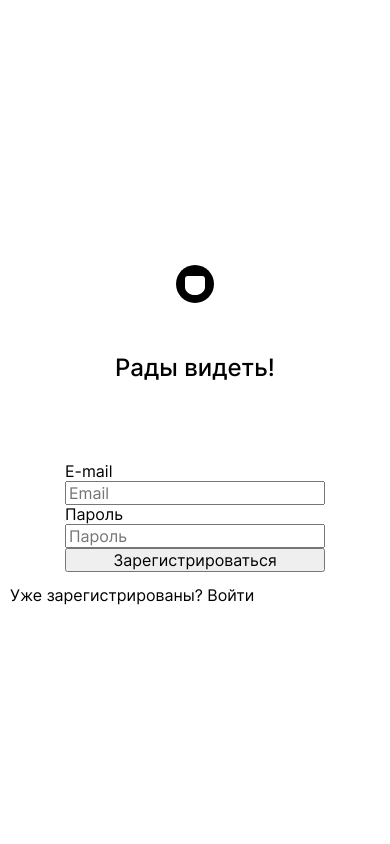
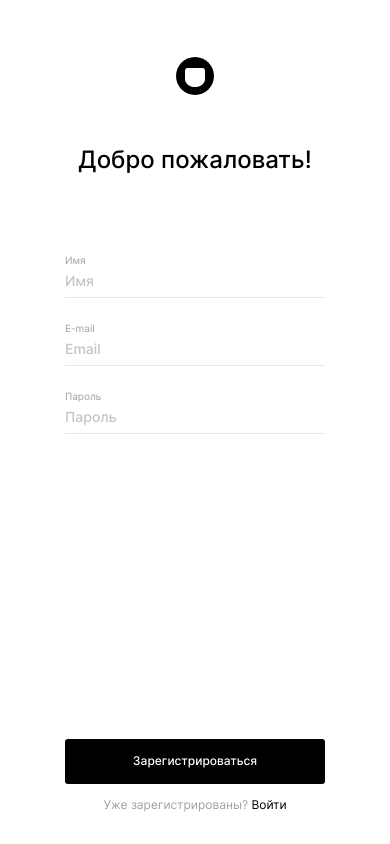
Before and after one commit to pchupchu/movies-explorer-frontend, a React (Create React App) app: page /signup in a window 390 px wide. Built offline with nearby package versions, Linux system fonts and the light colour scheme.

Commit message:
Add Register

```diff
--- a/src/components/Login/Login.css
+++ b/src/components/Login/Login.css
@@ -40,7 +40,6 @@
 @media screen and (max-width: 576px) {
   .login__title {
     text-align: center;
-    font-size: 24px;
     margin-bottom: 80px;
   }
 }
--- a/src/components/Register/Register.css
+++ b/src/components/Register/Register.css
@@ -1,22 +1,35 @@
-.login {
+.auth {
   margin: 0 auto;
-  padding-top: 70px;
-  padding-bottom: 70px;
   display: flex;
   flex-direction: column;
   justify-content: center;
   height: 100vh;
   max-width: 396px;
   width: 100%;
+  box-sizing: border-box;
+  padding: 70px 0;
 }
 
-.login__logo {
+@media screen and (max-width: 576px) and (min-height: 600px) {
+  .auth {
+    padding: 56px 10px 30px;
+  }
+}
+
+.auth__logo {
   height: 38px;
   width: 38px;
   margin-bottom: 40px;
 }
 
-.login__title {
+@media screen and (max-width: 576px) {
+  .auth__logo {
+    display: block;
+    margin: 0 auto 50px;
+  }
+}
+
+.auth__title {
   margin: 0;
   font-weight: 500;
   font-size: 24px;
@@ -25,81 +38,91 @@
 }
 
 @media screen and (max-width: 576px) {
-  .login__title {
-    font-size: 18px;
+  .auth__title {
+    text-align: center;
+    margin-bottom: 80px;
   }
 }
 
-.form {
+.auth__form {
   max-width: 396px;
-  margin: 0 auto;
+  margin: 0 auto 16px;
   width: 100%;
 }
 
 @media screen and (max-width: 576px) {
-  .form {
-    max-width: 238px;
+  .auth__form {
+    margin-bottom: 14px;
+    max-width: 260px;
+    display: flex;
+    flex-direction: column;
   }
 }
 
-.form__label {
+.auth__form-label {
+  position: relative;
   display: flex;
   flex-direction: column;
   font-weight: 400;
   font-size: 10px;
-  line-height: 12px;
+  line-height: 1.2;
   color: #a0a0a0;
   margin-bottom: 24px;
 }
 
-.form__item {
+.auth__form-item {
+  font-family: inherit;
+  margin: 0;
+  padding: 0;
   border: 0;
   width: 100%;
-  min-height: 27px;
+  min-height: 32px;
   box-sizing: border-box;
   border-bottom: 1px solid #e8e8e8;
   background-color: transparent;
   font-weight: 500;
   font-size: 14px;
-  line-height: 1.22;
+  line-height: 1.21;
 }
 
-.form__item:focus {
-  outline-color: #7178e4;
+.auth__form-item:focus {
+  outline: none;
+  border-bottom: 1px solid #000;
 }
 
-.form__item::placeholder {
+.auth__form-item::placeholder {
   font-family: inherit;
   color: #c4c4c4;
   font-size: 14px;
-  line-height: 1.22;
+  line-height: 1.21;
 }
 
-.form__item::-webkit-input-placeholder {
+.auth__form-item::-webkit-input-placeholder {
   font-family: inherit;
   color: #c4c4c4;
   font-size: 14px;
-  line-height: 1.22;
+  line-height: 1.21;
 }
 
-.form__item::-moz-placeholder {
+.auth__form-item::-moz-placeholder {
   font-family: inherit;
   color: #c4c4c4;
   font-size: 14px;
-  line-height: 1.22;
+  line-height: 1.21;
 }
 
-.form__item::-ms-input-placeholder {
+.auth__form-item::-ms-input-placeholder {
   font-family: inherit;
   color: #c4c4c4;
   font-size: 14px;
-  line-height: 1.22;
+  line-height: 1.21;
 }
 
-.form__item-error {
-  font-size: 12px;
-  color: #f00;
-  line-height: 1.21;
+.auth__form-error {
+  font-size: 10px;
+  font-weight: 400;
+  color: #ff4062;
+  line-height: 1.2;
   display: block;
   max-height: 12px;
   visibility: hidden;
@@ -107,69 +130,78 @@
   top: 100%;
   left: 0;
   width: max-content;
-  max-width: 358px;
-  margin-top: 1px;
+  max-width: 390px;
+  margin-top: 6px;
 }
 
 @media screen and (max-width: 576px) {
-  .form__item-error {
-    max-width: 238px;
+  .auth__form-error {
+    max-width: 260px;
   }
 }
 
-.form__item-error_active {
+.auth__form-error_active {
   visibility: visible;
 }
 
-.form__button {
+.auth__form-button {
+  padding: 0;
   width: 100%;
-  height: 50px;
-  border-radius: 2px;
+  height: 45px;
+  border-radius: 3px;
+  border: none;
   background-color: #000;
   color: #fff;
-  font-size: 18px;
-  line-height: 1.21;
+  font-size: 14px;
+  font-weight: 500;
+  line-height: 1.22;
   cursor: pointer;
-  margin-top: 12px;
+  margin-top: 128px;
   opacity: 1;
   transition: opacity 0.8s ease-in-out;
 }
 
-.form__button:hover {
+.auth__form-button:hover {
   opacity: 0.8;
 }
 
-@media screen and (max-width: 576px) {
-  .form__button {
-    margin-top: 15px;
-    font-size: 14px;
+@media screen and (max-width: 576px) and (min-height: 600px) {
+  .auth__form-button {
+    font-size: 12px;
+    margin-top: calc(100vh - 563px);
   }
 }
 
-.login__button {
-  margin-top: 216px;
-  padding: 0;
+@media screen and (max-width: 576px) and (max-height: 600px) {
+  .auth__form-button {
+    font-size: 12px;
+    margin-top: calc(100vh - 550px);
+  }
+}
+
+.auth__text {
+  text-align: center;
+  color: #a0a0a0;
+  font-size: 14px;
+  font-weight: 400;
+  line-height: 1.22;
 }
 
 @media screen and (max-width: 576px) {
-  .login__button {
-    height: 46px;
-    margin-top: 187px;
-    font-size: 16px;
+  .auth__text {
+    font-size: 12px;
+    line-height: 1.21;
   }
 }
 
-.login__link {
+.auth__link {
   color: #000;
-  font-size: 14px;
-  line-height: 1.21;
-  margin-top: 15px;
   text-decoration: none;
   cursor: pointer;
   opacity: 1;
   transition: opacity 0.8s ease-in-out;
 }
 
-.login__link:hover {
+.auth__link:hover {
   opacity: 0.8;
 }
--- a/src/components/Register/Register.js
+++ b/src/components/Register/Register.js
@@ -1,32 +1,46 @@
 import { Link } from "react-router-dom";
-// import "./Register.css";
+import "./Register.css";
 import logo from "../../images/logo.svg";
 
 function Register() {
   return (
-    <section className="login">
+    <section className="auth">
       <Link to="/">
-        <img className="login__logo" src={logo} alt="главная страница" />
+        <img className="auth__logo" src={logo} alt="главная страница" />
       </Link>
-      <h2 className="login__title">Рады видеть!</h2>
-      <form className="form login__form">
-        <label className="form__label">
+      <h2 className="auth__title">Добро пожаловать!</h2>
+      <form className="auth__form">
+        <label className="auth__form-label">
+          Имя
+          <input
+            type="email"
+            className="auth__form-item"
+            id="name"
+            name="name"
+            placeholder="Имя"
+            minLength="6"
+            maxLength="30"
+            required
+          />
+          <span className={`auth__form-error auth__form-error_active`}></span>
+        </label>
+        <label className="auth__form-label">
           E-mail
           <input
             type="email"
-            className="form__item"
+            className="auth__form-item"
             id="email"
             name="email"
             placeholder="Email"
             required
           />
-          <span className={`form__item-error}`}></span>
+          <span className={`auth__form-error auth__form-error_active`}></span>
         </label>
-        <label className="form__label">
+        <label className="auth__form-label">
           Пароль
           <input
             type="password"
-            className="form__item"
+            className="auth__form-item"
             id="password"
             name="password"
             placeholder="Пароль"
@@ -34,15 +48,18 @@ function Register() {
             maxLength="30"
             required
           />
-          <span className={`form__item-error}`}></span>
+          <span className={`auth__form-error auth__form-error_active`}></span>
         </label>
-        <button type="submit" className="form__button login__button">
+        <button type="submit" className="auth__form-button">
           Зарегистрироваться
         </button>
       </form>
-      <Link className="login__link" to="/signin">
-        Уже зарегистрированы? Войти
-      </Link>
+      <span className="login__text">
+        {"Уже зарегистрированы? "}
+        <Link className="login__text login__link" to="/signup">
+          Войти
+        </Link>
+      </span>
     </section>
   );
 }
```
